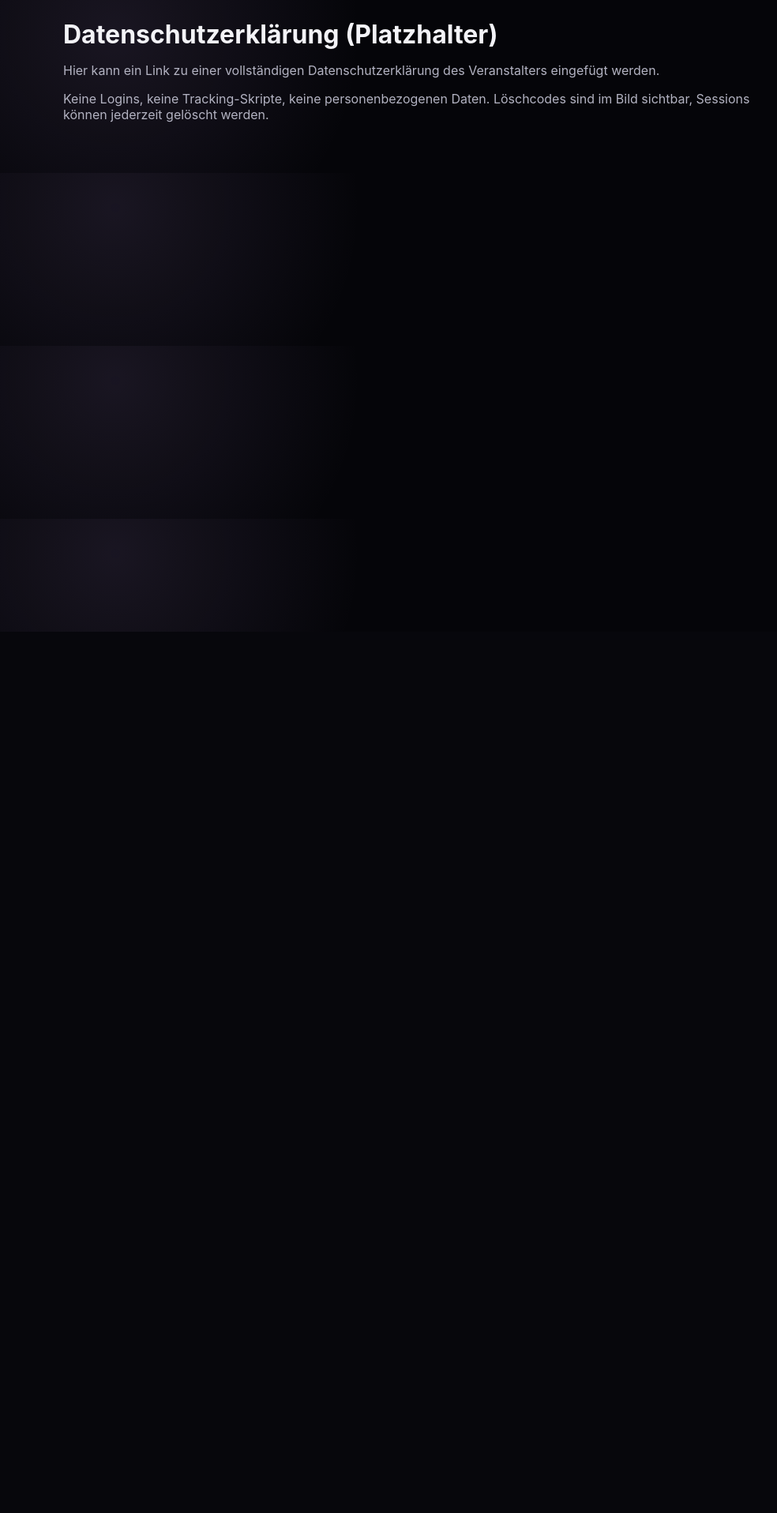
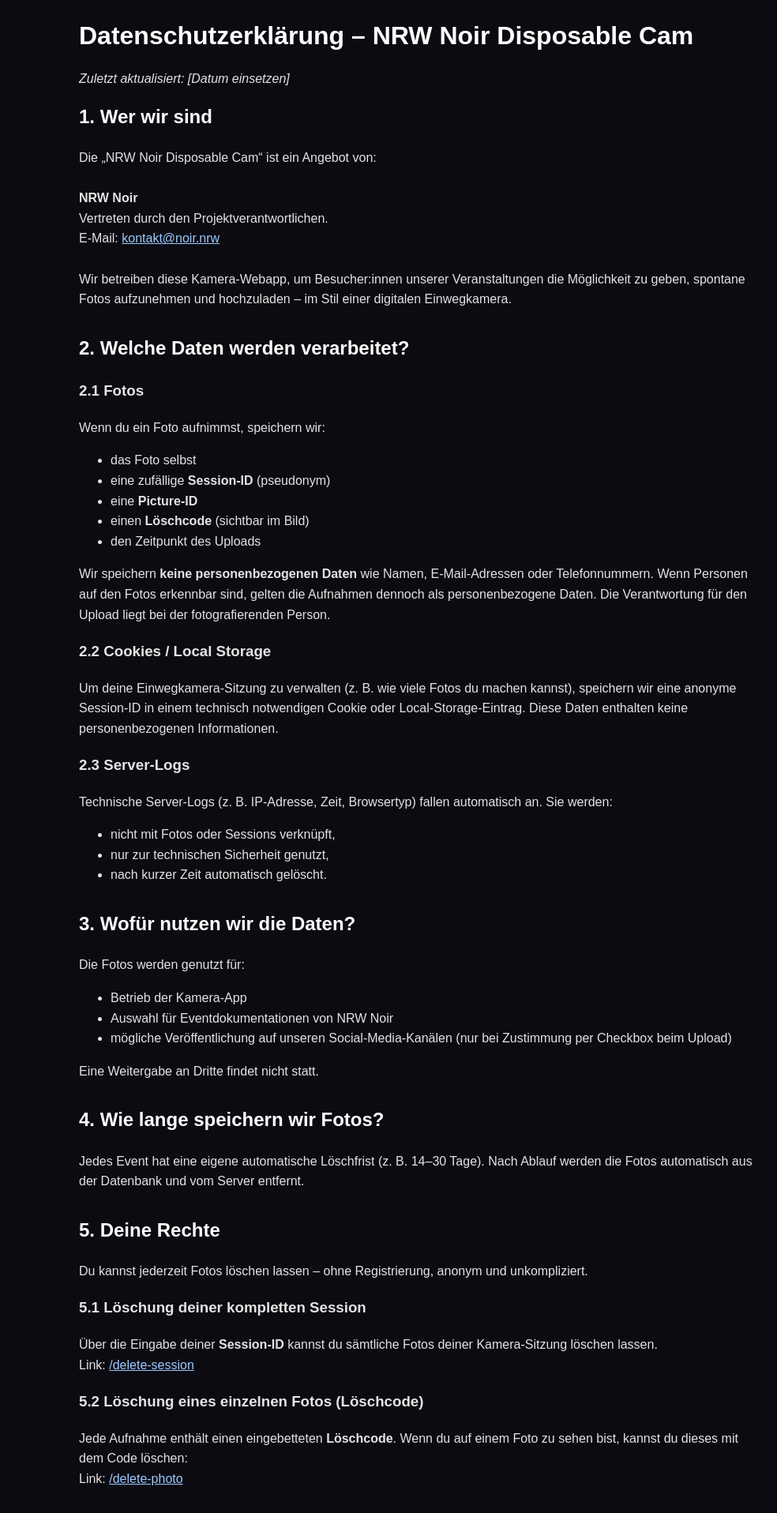
Before and after one commit to negurvulkan/CamNoir, a PHP site: page /privacy in a window 1280 px wide. Shown: the top 1916 px of the page at 79% size, without its empty margins (110-1094 px from the left). Before the commit the page ends 800 px from the top, so only its background shows below. Run offline with PHP 8.4, Linux system fonts and the light colour scheme.

Commit message:
Revise privacy policy page layout and content

```diff
--- a/views/privacy.php
+++ b/views/privacy.php
@@ -1,7 +1,167 @@
 <?php ob_start(); ?>
-<h1>Datenschutzerklärung (Platzhalter)</h1>
-<p class="muted">Hier kann ein Link zu einer vollständigen Datenschutzerklärung des Veranstalters eingefügt werden.</p>
-<p class="muted">Keine Logins, keine Tracking-Skripte, keine personenbezogenen Daten. Löschcodes sind im Bild sichtbar, Sessions können jederzeit gelöscht werden.</p>
+<!DOCTYPE html>
+<html lang="de">
+<head>
+    <meta charset="UTF-8">
+    <title>Datenschutzerklärung – NRW Noir Disposable Cam</title>
+    <style>
+        body {
+            font-family: Arial, sans-serif;
+            background: #0b0b11;
+            color: #e4e4e4;
+            line-height: 1.6;
+            padding: 20px;
+            max-width: 900px;
+            margin: 0 auto;
+        }
+        h1, h2 {
+            color: #ffffff;
+        }
+        a { color: #9ecbff; }
+        .section {
+            margin-bottom: 30px;
+        }
+    </style>
+<h1>Datenschutzerklärung – NRW Noir Disposable Cam</h1>
+<p><em>Zuletzt aktualisiert: [Datum einsetzen]</em></p>
+
+<div class="section">
+    <h2>1. Wer wir sind</h2>
+    <p>
+        Die „NRW Noir Disposable Cam“ ist ein Angebot von:<br><br>
+        <strong>NRW Noir</strong><br>
+        Vertreten durch den Projektverantwortlichen.<br>
+        E-Mail: <a href="mailto:kontakt@noir.nrw">kontakt@noir.nrw</a><br><br>
+        Wir betreiben diese Kamera-Webapp, um Besucher:innen unserer Veranstaltungen die Möglichkeit zu geben,
+        spontane Fotos aufzunehmen und hochzuladen – im Stil einer digitalen Einwegkamera.
+    </p>
+</div>
+
+<div class="section">
+    <h2>2. Welche Daten werden verarbeitet?</h2>
+
+    <h3>2.1 Fotos</h3>
+    <p>
+        Wenn du ein Foto aufnimmst, speichern wir:
+    </p>
+    <ul>
+        <li>das Foto selbst</li>
+        <li>eine zufällige <strong>Session-ID</strong> (pseudonym)</li>
+        <li>eine <strong>Picture-ID</strong></li>
+        <li>einen <strong>Löschcode</strong> (sichtbar im Bild)</li>
+        <li>den Zeitpunkt des Uploads</li>
+    </ul>
+    <p>
+        Wir speichern <strong>keine personenbezogenen Daten</strong> wie Namen, E-Mail-Adressen oder Telefonnummern.
+        Wenn Personen auf den Fotos erkennbar sind, gelten die Aufnahmen dennoch als personenbezogene Daten.
+        Die Verantwortung für den Upload liegt bei der fotografierenden Person.
+    </p>
+
+    <h3>2.2 Cookies / Local Storage</h3>
+    <p>
+        Um deine Einwegkamera-Sitzung zu verwalten (z. B. wie viele Fotos du machen kannst), speichern wir eine anonyme
+        Session-ID in einem technisch notwendigen Cookie oder Local-Storage-Eintrag. Diese Daten enthalten keine
+        personenbezogenen Informationen.
+    </p>
+
+    <h3>2.3 Server-Logs</h3>
+    <p>
+        Technische Server-Logs (z. B. IP-Adresse, Zeit, Browsertyp) fallen automatisch an. Sie werden:
+    </p>
+    <ul>
+        <li>nicht mit Fotos oder Sessions verknüpft,</li>
+        <li>nur zur technischen Sicherheit genutzt,</li>
+        <li>nach kurzer Zeit automatisch gelöscht.</li>
+    </ul>
+</div>
+
+<div class="section">
+    <h2>3. Wofür nutzen wir die Daten?</h2>
+    <p>
+        Die Fotos werden genutzt für:
+    </p>
+    <ul>
+        <li>Betrieb der Kamera-App</li>
+        <li>Auswahl für Eventdokumentationen von NRW Noir</li>
+        <li>mögliche Veröffentlichung auf unseren Social-Media-Kanälen
+            (nur bei Zustimmung per Checkbox beim Upload)</li>
+    </ul>
+    <p>
+        Eine Weitergabe an Dritte findet nicht statt.
+    </p>
+</div>
+
+<div class="section">
+    <h2>4. Wie lange speichern wir Fotos?</h2>
+    <p>
+        Jedes Event hat eine eigene automatische Löschfrist (z. B. 14–30 Tage).
+        Nach Ablauf werden die Fotos automatisch aus der Datenbank und vom Server entfernt.
+    </p>
+</div>
+
+<div class="section">
+    <h2>5. Deine Rechte</h2>
+    <p>Du kannst jederzeit Fotos löschen lassen – ohne Registrierung, anonym und unkompliziert.</p>
+
+    <h3>5.1 Löschung deiner kompletten Session</h3>
+    <p>
+        Über die Eingabe deiner <strong>Session-ID</strong> kannst du sämtliche Fotos deiner Kamera-Sitzung löschen lassen.
+        <br>
+        Link: <a href="/delete-session">/delete-session</a>
+    </p>
+
+    <h3>5.2 Löschung eines einzelnen Fotos (Löschcode)</h3>
+    <p>
+        Jede Aufnahme enthält einen eingebetteten <strong>Löschcode</strong>.
+        Wenn du auf einem Foto zu sehen bist, kannst du dieses mit dem Code löschen:
+        <br>
+        Link: <a href="/delete-photo">/delete-photo</a>
+    </p>
+</div>
+
+<div class="section">
+    <h2>6. Rechtsgrundlage</h2>
+    <p>
+        Die Verarbeitung basiert auf:
+    </p>
+    <ul>
+        <li><strong>Art. 6 Abs. 1 lit. a DSGVO</strong> – Einwilligung
+            (durch Setzen der Checkbox vor dem Upload)</li>
+        <li><strong>Art. 6 Abs. 1 lit. f DSGVO</strong> – berechtigtes Interesse
+            (technischer Betrieb der App)</li>
+    </ul>
+</div>
+
+<div class="section">
+    <h2>7. Sicherheit</h2>
+    <p>
+        Die Daten werden auf einem Server in Deutschland gespeichert.
+        Wir verwenden gängige technische und organisatorische Maßnahmen wie:
+    </p>
+    <ul>
+        <li>HTTPS-Verschlüsselung</li>
+        <li>Zugriffsbeschränkungen</li>
+        <li>regelmäßige Updates</li>
+        <li>minimale Datenhaltung</li>
+    </ul>
+</div>
+
+<div class="section">
+    <h2>8. Kein Tracking, keine Werbung</h2>
+    <p>
+        Wir verwenden keine Analytics, keine Social-Media-Tracker,
+        keine Drittanbieter-Skripte und keine Werbedienste.
+        Nur das, was notwendig ist, um die Einwegkamera funktionsfähig zu machen.
+    </p>
+</div>
+
+<div class="section">
+    <h2>9. Kontakt</h2>
+    <p>
+        Bei Fragen oder Bedenken kannst du uns jederzeit kontaktieren:<br>
+        📧 <a href="mailto:kontakt@noir.nrw">info@noir.nrw</a>
+    </p>
+</div>
 <?php
 $content = ob_get_clean();
 $title = 'Datenschutz';
```
